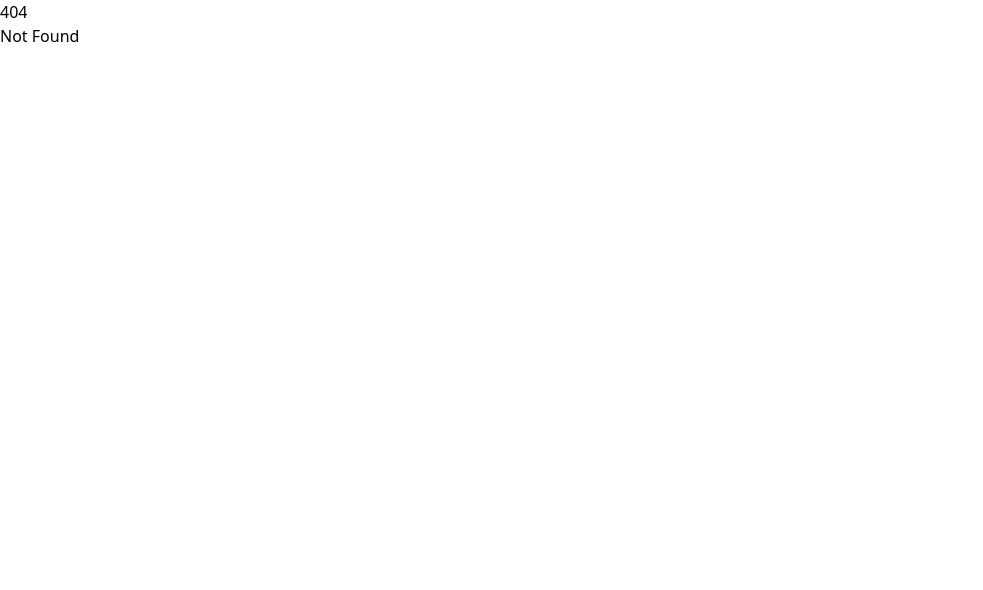
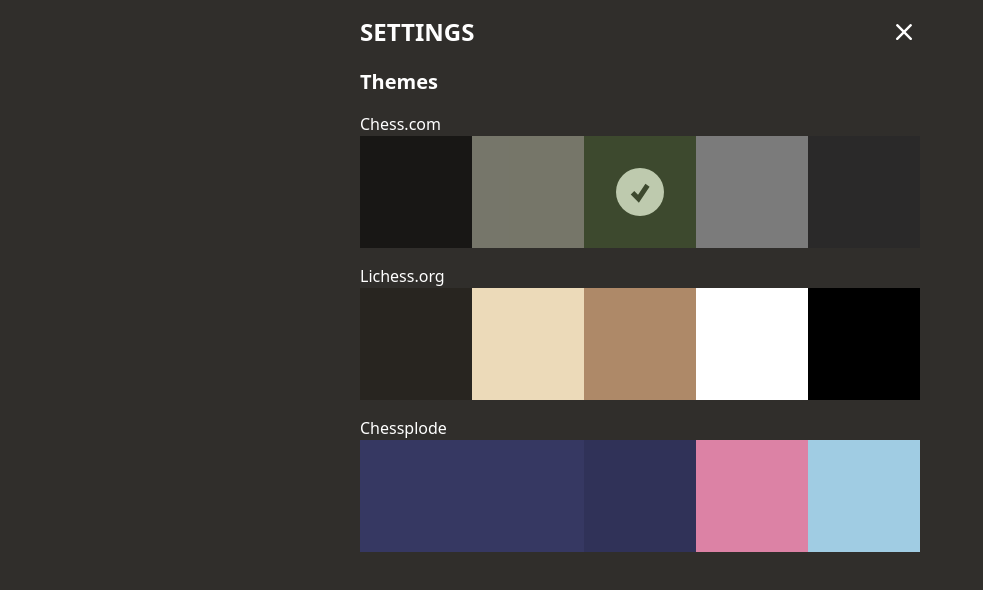
Before and after one commit to mateinonedotcom/website, a SvelteKit app: page /settings in a window 1280 px wide. Before the commit this address had no page. Shown: the top 590 px of the page, without its empty margins (0-983 px from the left). Built offline with nearby package versions, Linux system fonts and the light colour scheme.

Commit message:
Add settings to configure theme

```diff
--- /dev/null
+++ b/src/lib/_/icon/check-icon.svelte
@@ -0,0 +1,10 @@
+<svg
+	class={$$props.class}
+	fill="none"
+	viewBox="0 0 24 24"
+	stroke-width="5"
+	stroke="currentColor"
+	aria-hidden="true"
+>
+	<path d="M4.5 12.75l6 6 9-13.5"></path>
+</svg>
--- /dev/null
+++ b/src/lib/_/icon/close-icon.svelte
@@ -0,0 +1,5 @@
+<svg class={$$props.class} viewBox="0 0 20 20" fill="currentColor" aria-hidden="true">
+	<path
+		d="M6.28 5.22a.75.75 0 00-1.06 1.06L8.94 10l-3.72 3.72a.75.75 0 101.06 1.06L10 11.06l3.72 3.72a.75.75 0 101.06-1.06L11.06 10l3.72-3.72a.75.75 0 00-1.06-1.06L10 8.94 6.28 5.22z"
+	></path>
+</svg>
--- /dev/null
+++ b/src/lib/_/icon/gear-icon.svelte
@@ -0,0 +1,13 @@
+<svg
+	class="{$$props.class} shrink-0"
+	fill="none"
+	viewBox="0 0 24 24"
+	stroke-width="1.5"
+	stroke="currentColor"
+	aria-hidden="true"
+>
+	<path
+		d="M9.594 3.94c.09-.542.56-.94 1.11-.94h2.593c.55 0 1.02.398 1.11.94l.213 1.281c.063.374.313.686.645.87.074.04.147.083.22.127.324.196.72.257 1.075.124l1.217-.456a1.125 1.125 0 011.37.49l1.296 2.247a1.125 1.125 0 01-.26 1.431l-1.003.827c-.293.24-.438.613-.431.992a6.759 6.759 0 010 .255c-.007.378.138.75.43.99l1.005.828c.424.35.534.954.26 1.43l-1.298 2.247a1.125 1.125 0 01-1.369.491l-1.217-.456c-.355-.133-.75-.072-1.076.124a6.57 6.57 0 01-.22.128c-.331.183-.581.495-.644.869l-.213 1.28c-.09.543-.56.941-1.11.941h-2.594c-.55 0-1.02-.398-1.11-.94l-.213-1.281c-.062-.374-.312-.686-.644-.87a6.52 6.52 0 01-.22-.127c-.325-.196-.72-.257-1.076-.124l-1.217.456a1.125 1.125 0 01-1.369-.49l-1.297-2.247a1.125 1.125 0 01.26-1.431l1.004-.827c.292-.24.437-.613.43-.992a6.932 6.932 0 010-.255c.007-.378-.138-.75-.43-.99l-1.004-.828a1.125 1.125 0 01-.26-1.43l1.297-2.247a1.125 1.125 0 011.37-.491l1.216.456c.356.133.751.072 1.076-.124.072-.044.146-.087.22-.128.332-.183.582-.495.644-.869l.214-1.281z"
+	></path>
+	<path d="M15 12a3 3 0 11-6 0 3 3 0 016 0z"></path>
+</svg>
--- a/src/routes/+page.svelte
+++ b/src/routes/(root)/+page.svelte
@@ -1,12 +1,13 @@
 <script lang="ts">
-	import { ColorPalette, ColorPalettes } from '$lib/color-palette';
 	import { GameState } from '$lib/game/game-state';
 	import { invalidateAll } from '$app/navigation';
 	import { type Puzzle, Puzzles } from '$lib/puzzle/puzzle';
 	import CallToActionComponent from '$lib/hub/call-to-action-component.svelte';
-	import ColorComponent from '$lib/hub/color-component.svelte';
+	import ThemeComponent from '$lib/theme/theme-component.svelte';
 	import MetaComponent from '$lib/_/meta-component.svelte';
 	import PuzzleComponent from '$lib/puzzle/puzzle-component.svelte';
+	import GearIcon from '$lib/_/icon/gear-icon.svelte';
+	import SettingsRoute from '$routes/settings/route';
 
 	export let data;
 
@@ -33,8 +34,6 @@
 	};
 
 	onReset();
-
-	let colorPalette: ColorPalette = ColorPalettes.default;
 </script>
 
 <MetaComponent
@@ -43,18 +42,23 @@
 	image="https://mateinone.com/favicon.png"
 />
 
-<ColorComponent {colorPalette} />
+<ThemeComponent />
 
 <div class="h-full max-w-xl mx-auto flex flex-col justify-between gap-5">
-	<h1 class="mt-4 text-2xl text-center font-extrabold uppercase">Mate in One</h1>
+	<div class="mt-4 mx-2 flex justify-between items-center">
+		<h1 class="text-2xl font-extrabold uppercase">Mate in One</h1>
+		<a href={SettingsRoute()}>
+			<GearIcon class="h-8 w-8" />
+		</a>
+	</div>
 
 	{#if null !== puzzleClone}
-		<div class="max-w-xl mx-1">
+		<div class="max-w-xl mx-2">
 			<PuzzleComponent puzzle={puzzleClone} {onMove} />
 		</div>
 	{/if}
 
-	<div class="mb-2 mx-1">
-		<CallToActionComponent {colorPalette} {gameState} {onSkip} {onReset} />
+	<div class="mb-2 mx-2">
+		<CallToActionComponent {gameState} {onSkip} {onReset} />
 	</div>
 </div>
--- /dev/null
+++ b/src/routes/(root)/route.ts
@@ -0,0 +1,3 @@
+export default function () {
+	return '/';
+}
--- /dev/null
+++ b/src/routes/settings/+page.svelte
@@ -0,0 +1,62 @@
+<script lang="ts">
+	import CheckIcon from '$lib/_/icon/check-icon.svelte';
+	import CloseIcon from '$lib/_/icon/close-icon.svelte';
+	import MetaComponent from '$lib/_/meta-component.svelte';
+	import { Theme, Themes } from '$lib/theme/theme';
+	import ThemeComponent from '$lib/theme/theme-component.svelte';
+	import RootRoute from '$routes/(root)/route';
+
+	let currentTheme = Themes.readFromLocalStorage();
+
+	const onClick = (theme: Theme) => {
+		Themes.writeToLocalStorage(theme);
+		Themes.writeToBrowser(theme);
+
+		currentTheme = theme;
+	};
+</script>
+
+<MetaComponent
+	title="Mate in One | Settings"
+	description="Skips the repetitive openings and jumps straight into the action — the checkmate. You have one shot to deliver the winning move. Think you can do it?"
+	image="https://mateinone.com/favicon.png"
+/>
+
+<ThemeComponent />
+
+<div class="h-full max-w-xl mx-auto flex flex-col gap-5">
+	<div class="mt-4 mx-2 flex justify-between items-center">
+		<h1 class="text-2xl font-extrabold uppercase">Settings</h1>
+		<a href={RootRoute()}>
+			<CloseIcon class="h-8 w-8" />
+		</a>
+	</div>
+
+	<div class="grid grid-cols-1 gap-4 mx-2">
+		<h2 class="text-xl font-bold">Themes</h2>
+		{#each Themes.all() as theme (theme.cssClassName)}
+			<div>
+				<h3>{theme.name}</h3>
+				<!-- svelte-ignore a11y-click-events-have-key-events -->
+				<!-- svelte-ignore a11y-no-static-element-interactions -->
+				<div class="relative {theme.cssClassName}" on:click={() => onClick(theme)}>
+					<div class="grid grid-cols-5">
+						<div class="bg-hub-background w-full aspect-square" />
+						<div class="bg-board-square-white w-full aspect-square" />
+						<div class="bg-board-square-black w-full aspect-square" />
+						<div class="bg-board-piece-white w-full aspect-square" />
+						<div class="bg-board-piece-black w-full aspect-square" />
+					</div>
+
+					{#if Themes.isEqual(theme, currentTheme)}
+						<div class="absolute inset-0 bg-black opacity-50 flex items-center justify-center">
+							<div class="rounded-full bg-white">
+								<CheckIcon class="h-6 w-6 m-3 text-black" />
+							</div>
+						</div>
+					{/if}
+				</div>
+			</div>
+		{/each}
+	</div>
+</div>
--- /dev/null
+++ b/src/routes/settings/route.ts
@@ -0,0 +1,3 @@
+export default function () {
+	return '/settings';
+}
--- a/svelte.config.js
+++ b/svelte.config.js
@@ -11,7 +11,10 @@
 		// adapter-auto only supports some environments, see https://kit.svelte.dev/docs/adapter-auto for a list.
 		// If your environment is not supported, or you settled on a specific environment, switch out the adapter.
 		// See https://kit.svelte.dev/docs/adapters for more information about adapters.
-		adapter: adapter()
+		adapter: adapter(),
+		alias: {
+			$routes: './src/routes'
+		}
 	}
 };
 
```
Also changed, not shown: src/routes/(root)/+page.ts (renamed from src/routes/+page.ts).
